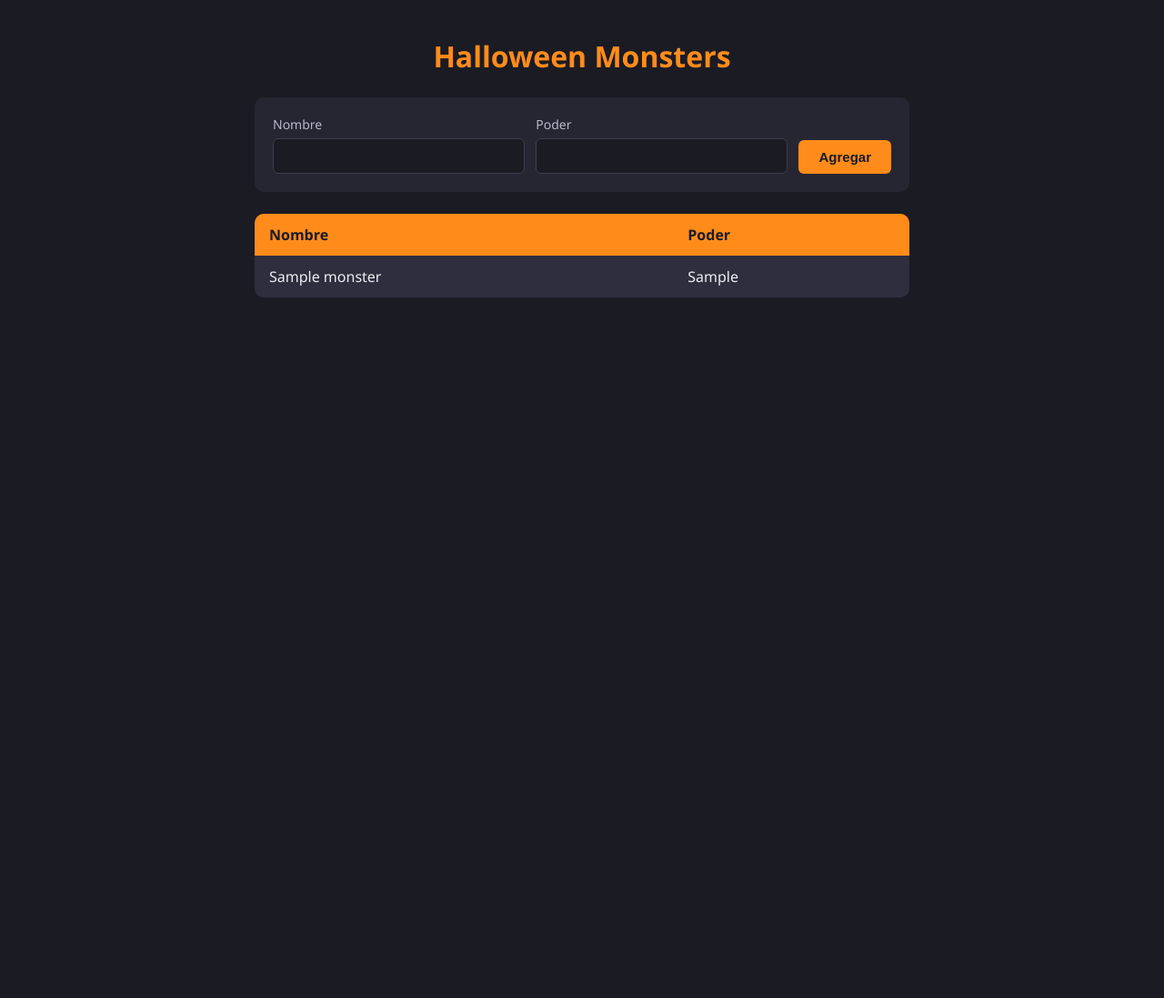
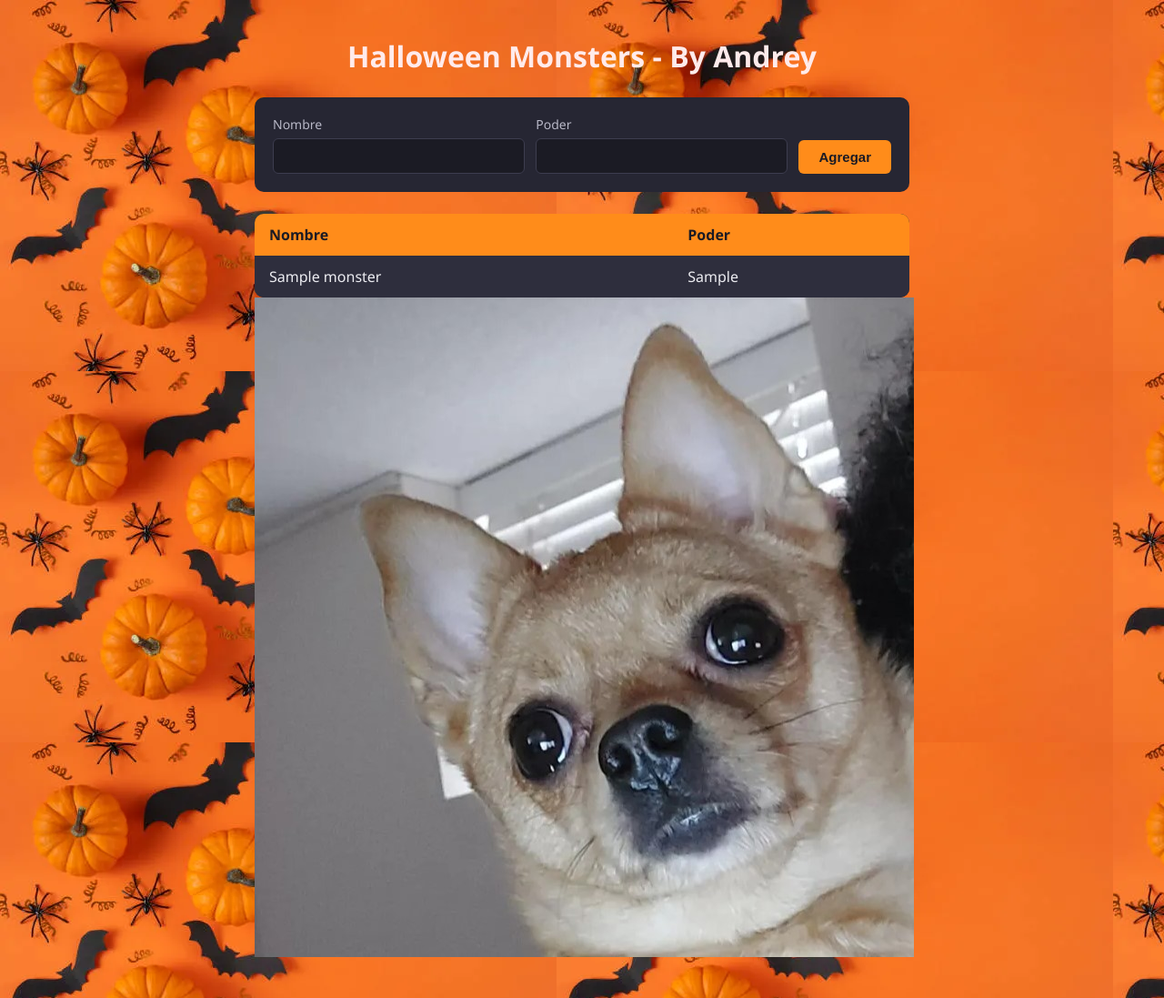
Before and after one commit to Andrey-Enrique-GM/Calabaza, a Flask app: page / in a window 1280 px wide. Shown: the whole page at 91% size. Before the commit the page ends 327 px from the top, so only its background shows below. Run offline with Flask 3, Linux system fonts and the light colour scheme; tables that the repository leaves empty or names only in its code hold one stand-in row (values such as "Sample post").

Commit message:
02, new styles

```diff
--- a/static/css/styles.css
+++ b/static/css/styles.css
@@ -6,7 +6,7 @@ body {
     margin: 0;
     padding: 40px 16px;
     font-family: "Segoe UI", Arial, sans-serif;
-    background: #1b1b24;
+    background-image: url('../images/happy-halloween.webp');
     color: #ececf1;
 }
 
@@ -17,7 +17,7 @@ body {
 
 h1 {
     margin: 0 0 24px;
-    color: #ff8c1a;
+    color: #ffebeb;
     text-align: center;
 }
 
--- a/templates/index.html
+++ b/templates/index.html
@@ -8,13 +8,15 @@
 </head>
 <body>
     <div class="container">
-        <h1>Halloween Monsters</h1>
+        <h1>Halloween Monsters - By Andrey</h1>
 
         <form action="/monster" method="post">
             <label>Nombre <input type="text" name="name" required></label>
             <label>Poder <input type="text" name="power" required></label>
             <button type="submit">Agregar</button>
         </form>
+
+        <!-- Display the list of monsters with a final image -->
 
         <table>
             <tr>
@@ -28,6 +30,9 @@
             </tr>
             {% endfor %}
         </table>
+
+         <img src="{{ url_for('static', filename='images/iwawa.jpg') }}" alt="Monster Image" class="monster-image">
+
     </div>
 </body>
 </html>
```
Also changed, not shown: static/images/happy-halloween.webp (added), static/images/iwawa.jpg (added), 1 other file.
